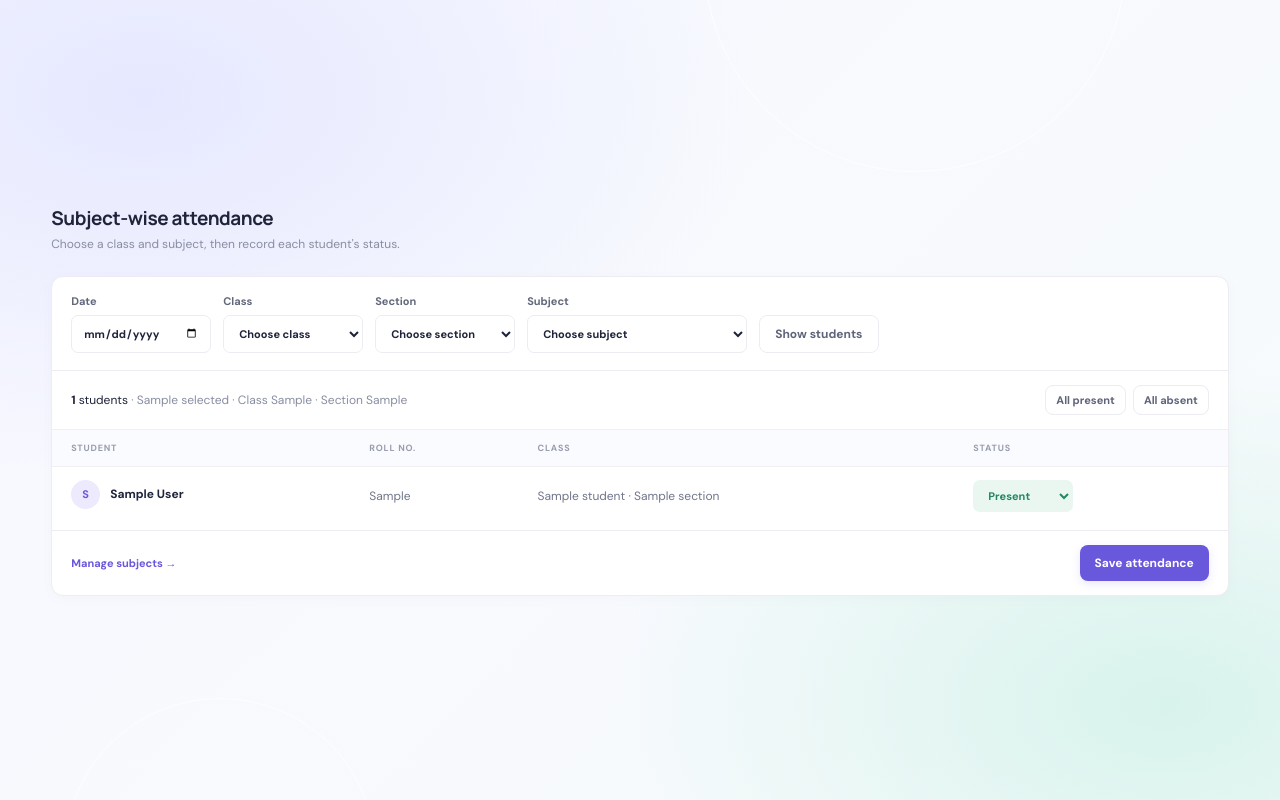
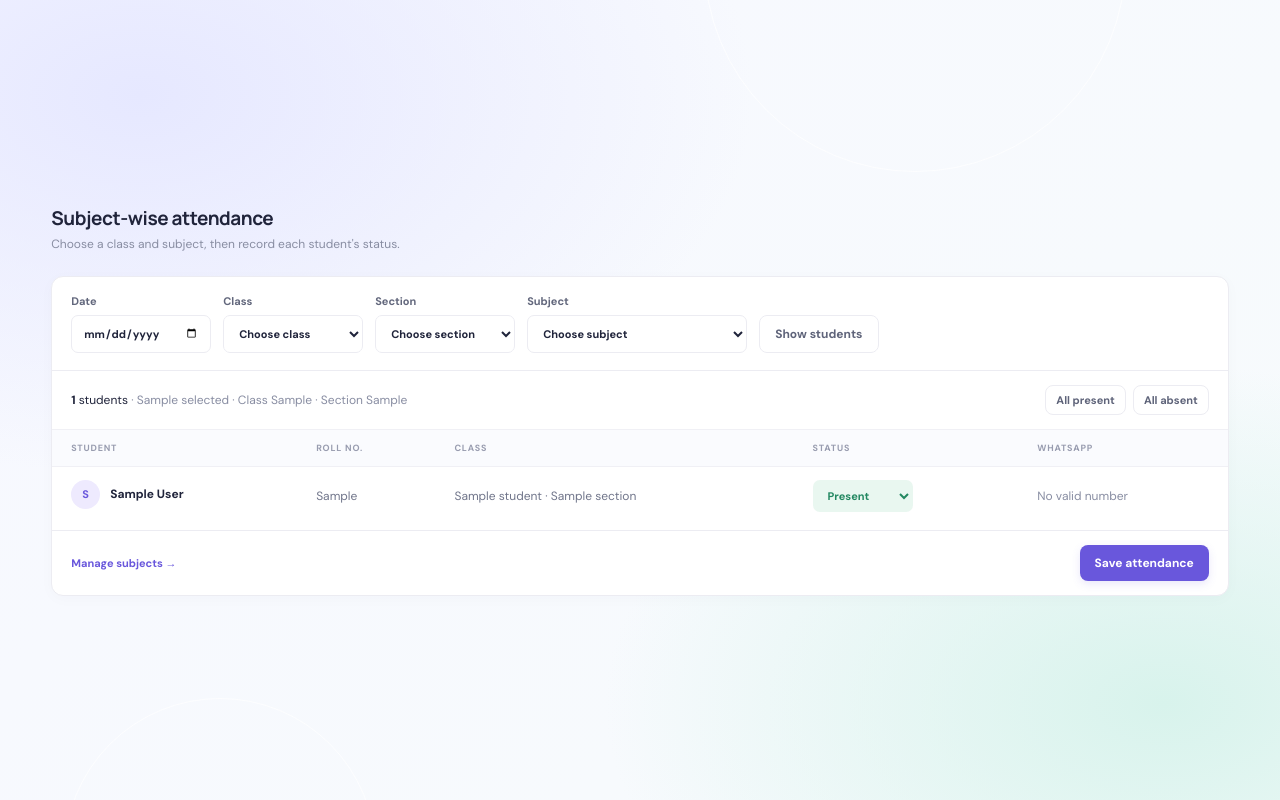
Before and after one commit to GAURAVSINGH2017/attendance-management-system, a Flask app: template templates/attendance.html in a window 1280 px wide. Run offline with Flask 3, Linux system fonts and the light colour scheme; the template is opened without the code that fills it: most values are stand-ins (such as "Sample title", 1, 10 or a date in 2020).

Commit message:
Add WhatsApp link for attendance status updates

```diff
--- a/templates/attendance.html
+++ b/templates/attendance.html
@@ -10,8 +10,17 @@
   </form>
   <form method="post"><input type="hidden" name="attendance_date" value="{{ selected }}"><input type="hidden" name="class_name" value="{{ selected_class }}"><input type="hidden" name="section" value="{{ selected_section_value }}"><input type="hidden" name="subject_id" value="{{ selected_subject }}">
     <div class="attendance-tools"><span><b>{{ students|length }}</b> students <span class="muted">· {{ selected }}{% if selected_class %} · Class {{ selected_class }}{% endif %}{% if selected_section and selected_section!='__choose__' %} · Section {{ selected_section }}{% endif %}</span></span><div class="quick-actions"><button type="button" class="button tiny secondary" data-set-all="Present">All present</button><button type="button" class="button tiny secondary" data-set-all="Absent">All absent</button></div></div>
-    <div class="table-scroll"><table><thead><tr><th>STUDENT</th><th>ROLL NO.</th><th>CLASS</th><th>STATUS</th></tr></thead><tbody>
-      {% for s in students %}<tr><td class="student-cell"><span class="table-avatar">{{ s.full_name[:1]|upper }}</span><b>{{ s.full_name }}</b><input type="hidden" name="student_id" value="{{ s.id }}"></td><td>{{ s.roll_no }}</td><td>{{ s.class_name }}{% if s.section %} · {{ s.section }}{% endif %}</td><td><select class="status-select status-{{ (s.status or 'Absent')|lower }}" name="status_{{ s.id }}"><option {{ 'selected' if s.status=='Present' else '' }}>Present</option><option {{ 'selected' if s.status=='Absent' or not s.status else '' }}>Absent</option><option {{ 'selected' if s.status=='Late' else '' }}>Late</option></select></td></tr>
+    <div class="table-scroll"><table><thead><tr><th>STUDENT</th><th>ROLL NO.</th><th>CLASS</th><th>STATUS</th><th>WHATSAPP</th></tr></thead><tbody>
+      {% for s in students %}<tr><td class="student-cell"><span class="table-avatar">{{ s.full_name[:1]|upper }}</span><b>{{ s.full_name }}</b><input type="hidden" name="student_id" value="{{ s.id }}"></td><td>{{ s.roll_no }}</td><td>{{ s.class_name }}{% if s.section %} · {{ s.section }}{% endif %}</td><td><select class="status-select status-{{ (s.status or 'Absent')|lower }}" name="status_{{ s.id }}"><option {{ 'selected' if s.status=='Present' else '' }}>Present</option><option {{ 'selected' if s.status=='Absent' or not s.status else '' }}>Absent</option><option {{ 'selected' if s.status=='Late' else '' }}>Late</option></select></td>
+<td>
+{% set wa_number = normalize_whatsapp_number(s.guardian_phone) %}
+{% if wa_number %}
+{% set wa_message = "Attendance Update: " ~ s.full_name ~ ", Class " ~ s.class_name ~ ", Date " ~ selected ~ ", Status: " ~ (s.status or "Absent") ~ ". - AttendEase" %}
+<a class="button tiny secondary" href="https://wa.me/{{ wa_number }}?text={{ wa_message|urlencode }}" target="_blank" rel="noopener">WhatsApp</a>
+{% else %}
+<span class="muted">No valid number</span>
+{% endif %}
+</td></tr>
       {% else %}<tr><td colspan="4" class="empty-row">Choose a class, section and subject above. If no subjects appear, add one from the Subjects page.</td></tr>{% endfor %}
     </tbody></table></div>
     <div class="form-actions attendance-submit"><a href="{{ url_for('subjects') }}" class="text-link">Manage subjects →</a><button class="button primary" {% if not students or not selected_class or not selected_subject %}disabled{% endif %}>Save attendance</button></div>
```
